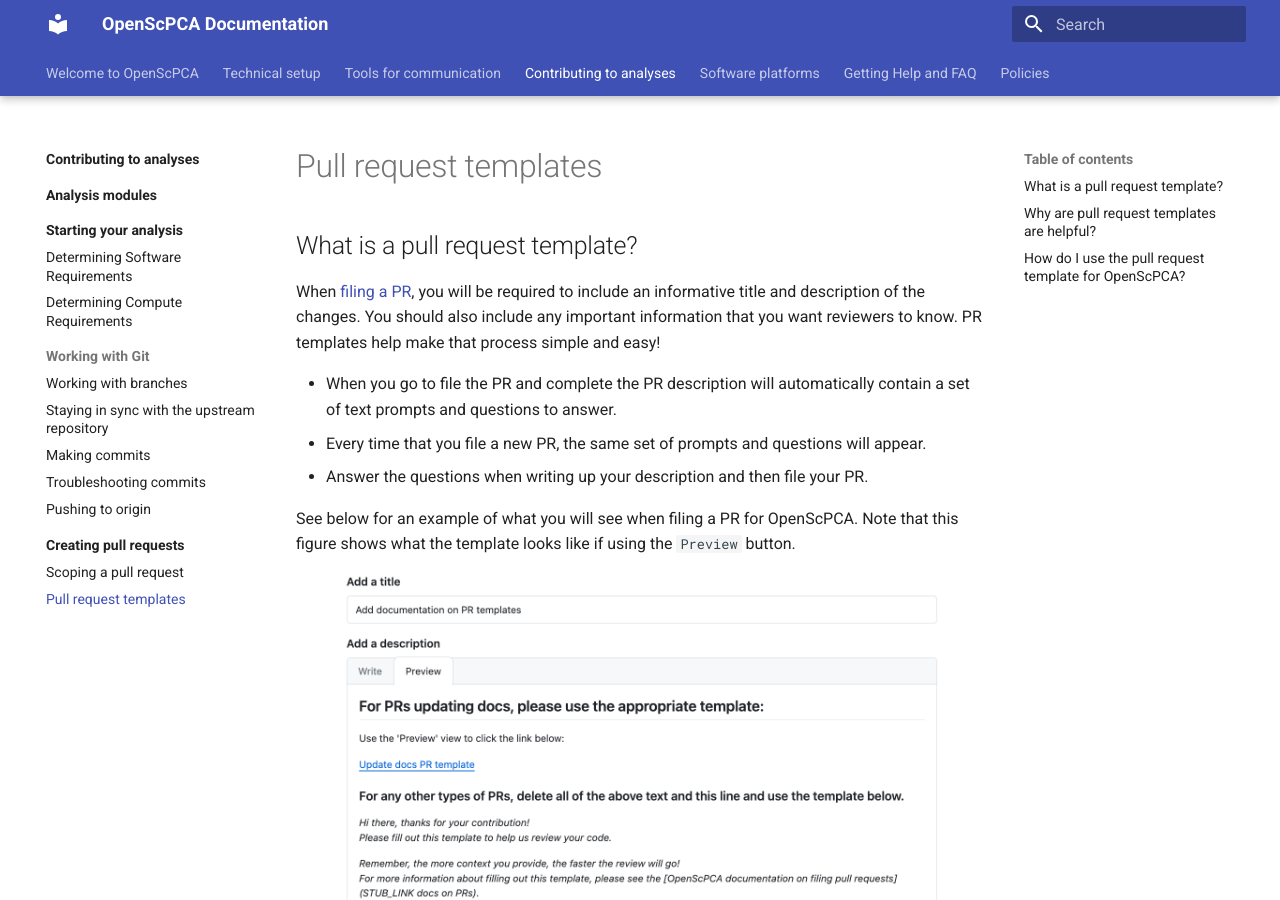
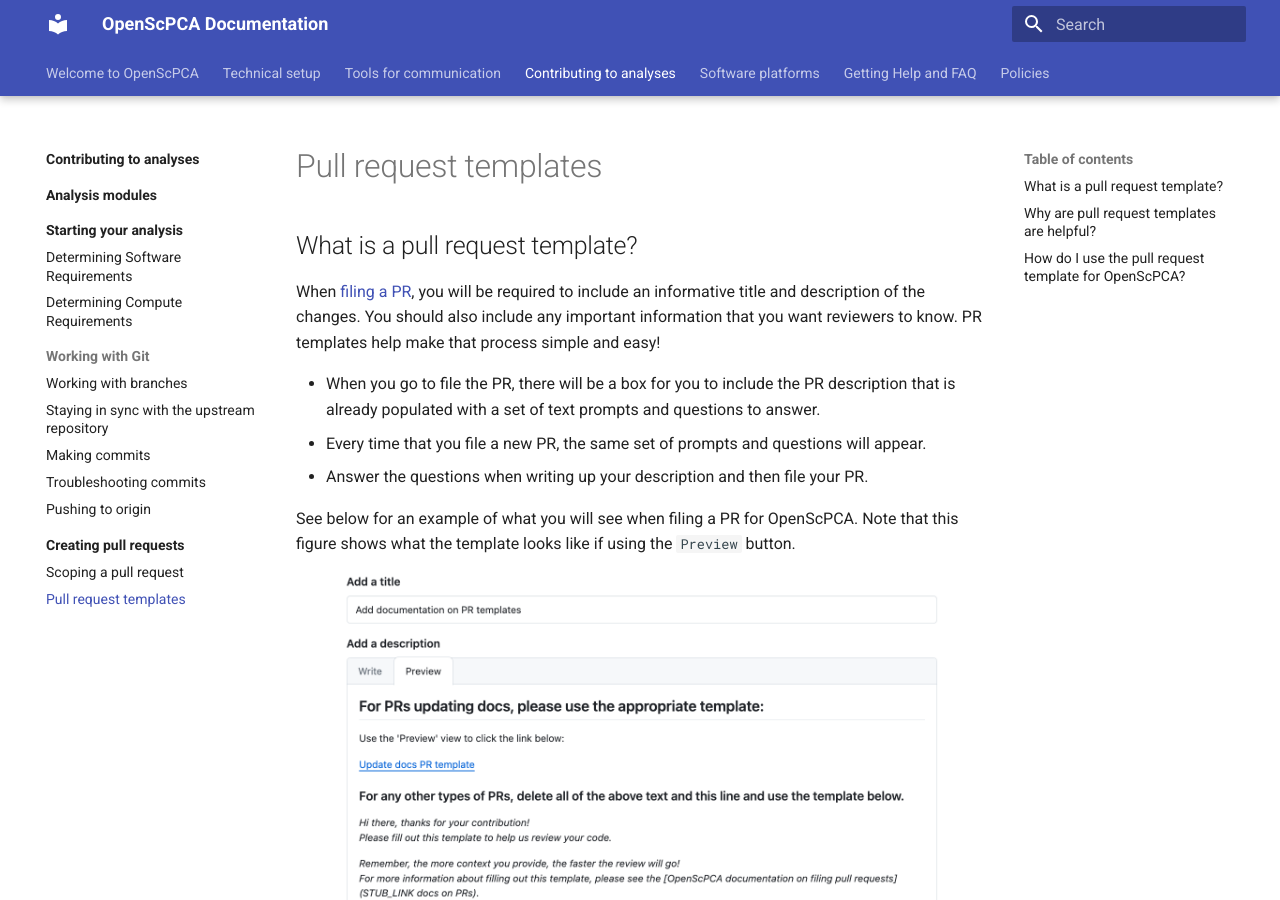
Before and after one commit to AlexsLemonade/OpenScPCA-analysis, an MkDocs documentation site: the page built from docs/contributing-to-analyses/creating-pull-requests/pull-request-template.md, in a window 1280 px wide and 900 px high. Built offline with MkDocs 1.6.1 and Material for MkDocs 9.7.7, drawn with Linux system fonts in a browser that asks for light colours.

Commit message:
fix some wording

```diff
--- a/docs/contributing-to-analyses/creating-pull-requests/pull-request-template.md
+++ b/docs/contributing-to-analyses/creating-pull-requests/pull-request-template.md
@@ -6,7 +6,7 @@
 You should also include any important information that you want reviewers to know.
 PR templates help make that process simple and easy!
 
-- When you go to file the PR and complete the PR description will automatically contain a set of text prompts and questions to answer.
+- When you go to file the PR, there will be a box for you to include the PR description that is already populated with a set of text prompts and questions to answer.
 - Every time that you file a new PR, the same set of prompts and questions will appear.
 - Answer the questions when writing up your description and then file your PR.
 
```
